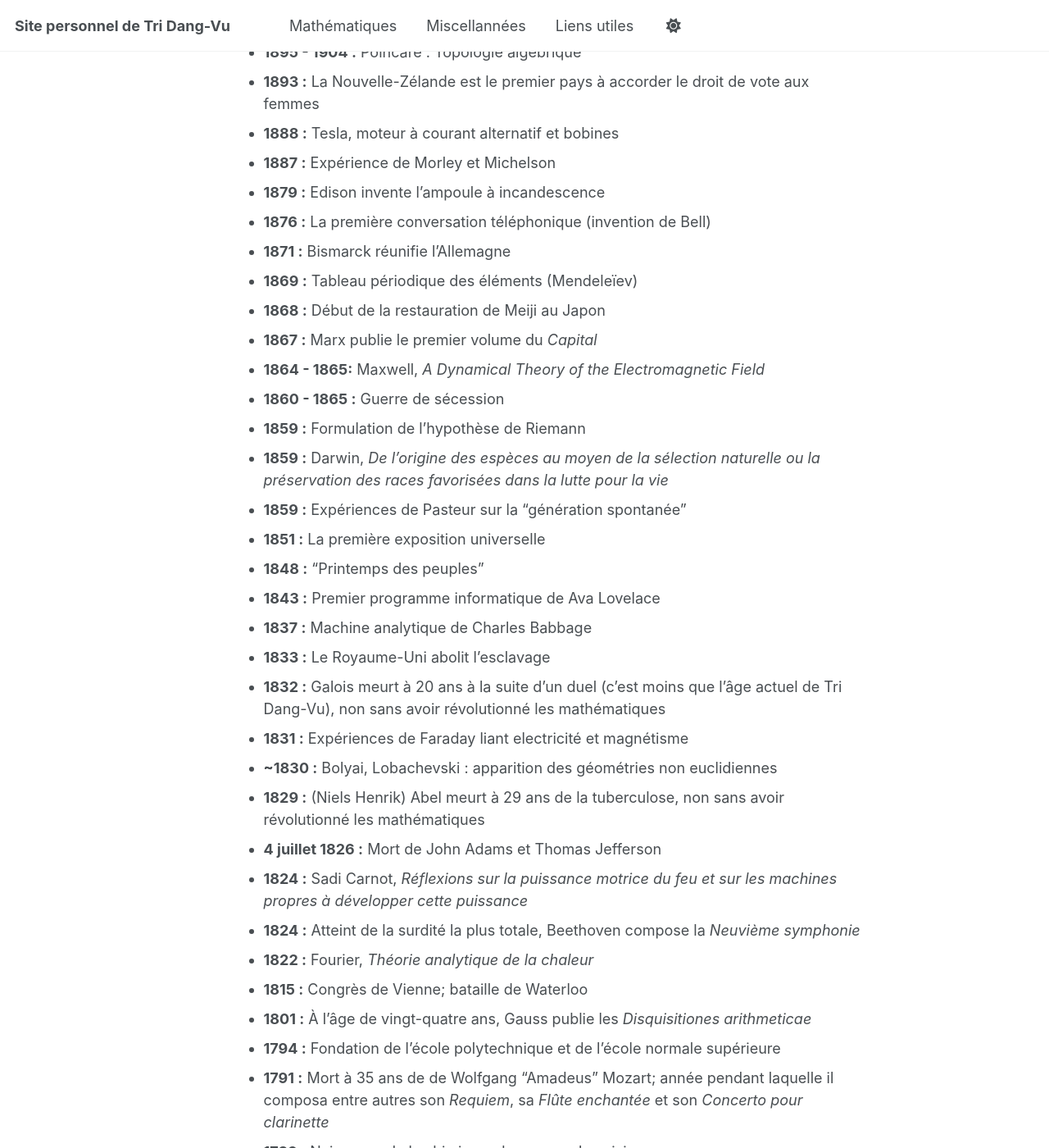
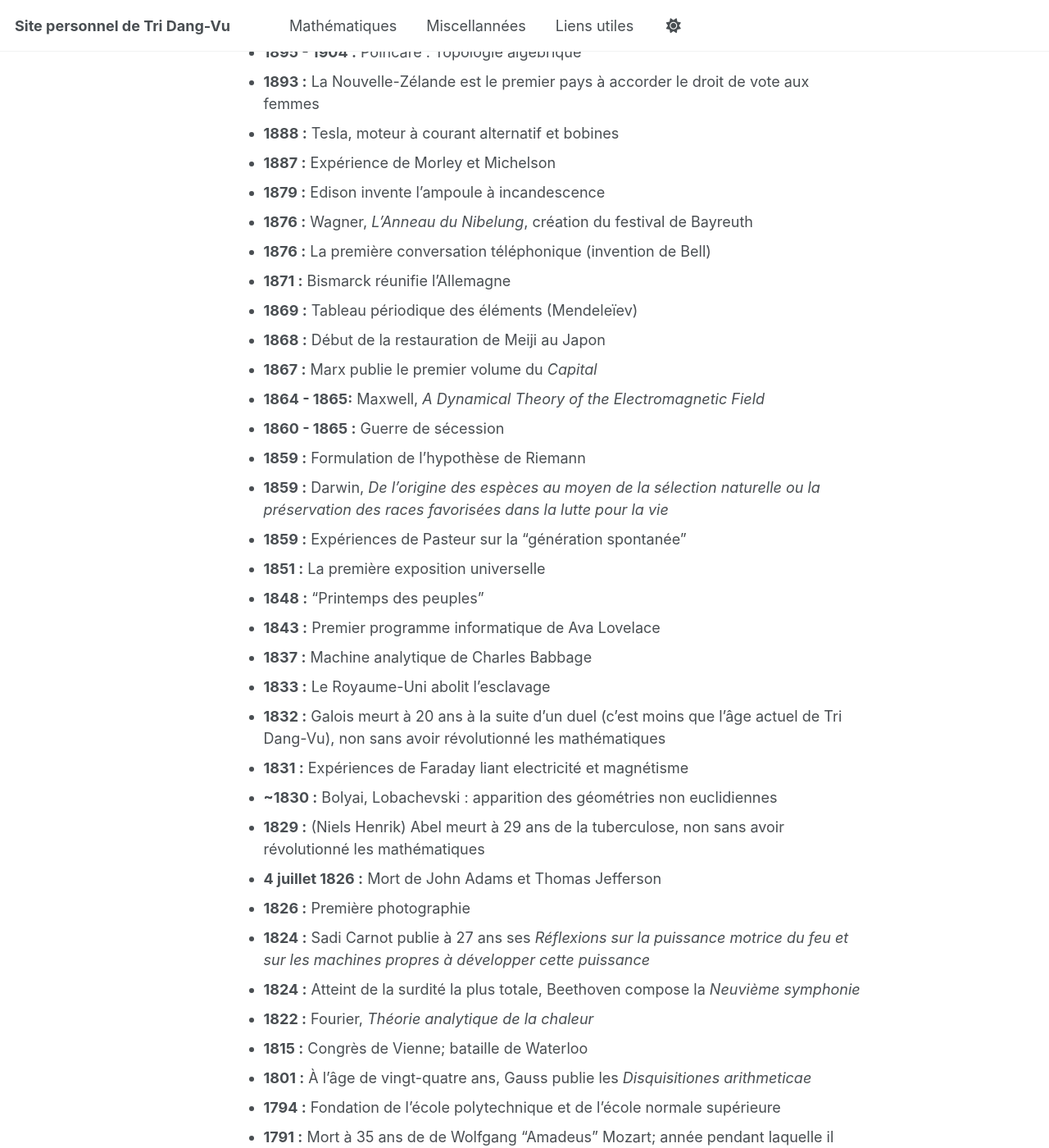
Before and after one commit to tridangvu/tridangvu.github.io, a Jekyll site: the page built from index.md, in a window 1280 px wide and 1400 px high, scrolled down 2529 px. Shown: the whole window at 82% size. Built offline with Jekyll 4.4.1, drawn with Linux system fonts in a browser that asks for light colours; a script that is not in the unit is left out; some of the changed text lies outside the part shown.

Commit message:
Update index.md

```diff
--- a/index.md
+++ b/index.md
@@ -54,7 +54,7 @@ Les événements suivants sont tous importants pour l'auteur de ce site. Cela ne
 -  **1947 :** Premier transistor (Bell Labs)
 -  **1945 :** Von Neumann, *First Draft of a Report on the EDVAC*
 -  **1939 - 1945 :** Seconde guerre mondiale
--  **1936 :** Turing, *On Computable Numbers, with an Application to the Entscheidungsproblem*
+-  **1936 :** Turing publie à vingt-quatre ans *On Computable Numbers, with an Application to the Entscheidungsproblem*
 - **30 janvier 1933 :** Hitler devient chancelier de l'Allemagne
 - **24 octobre 1929 :** Krach de Wall Street
 - **1928 :** Fleming découvre la pénicilline.
@@ -77,6 +77,7 @@ Les événements suivants sont tous importants pour l'auteur de ce site. Cela ne
 - **1888 :** Tesla, moteur à courant alternatif et bobines
 - **1887 :** Expérience de Morley et Michelson
 - **1879 :** Edison invente l'ampoule à incandescence
+- **1876 :** Wagner, *L'Anneau du Nibelung*, création du festival de Bayreuth
 - **1876 :** La première conversation téléphonique (invention de Bell)
 - **1871 :** Bismarck réunifie l'Allemagne
 - **1869 :** Tableau périodique des éléments (Mendeleïev)
@@ -97,7 +98,8 @@ Les événements suivants sont tous importants pour l'auteur de ce site. Cela ne
 - **~1830 :** Bolyai, Lobachevski : apparition des géométries non euclidiennes
 - **1829 :** (Niels Henrik) Abel meurt à 29 ans de la tuberculose, non sans avoir révolutionné les mathématiques
 - **4 juillet 1826 :** Mort de John Adams et Thomas Jefferson
-- **1824 :** Sadi Carnot, *Réflexions sur la puissance motrice du feu et sur les machines propres à développer cette puissance*
+- **1826 :** Première photographie
+- **1824 :** Sadi Carnot publie à 27 ans ses *Réflexions sur la puissance motrice du feu et sur les machines propres à développer cette puissance*
 - **1824 :** Atteint de la surdité la plus totale, Beethoven compose la *Neuvième symphonie*
 - **1822 :** Fourier, *Théorie analytique de la chaleur*
 - **1815 :** Congrès de Vienne; bataille de Waterloo
```
Also changed, not shown: other parts of index.md (+3 -1 lines).
